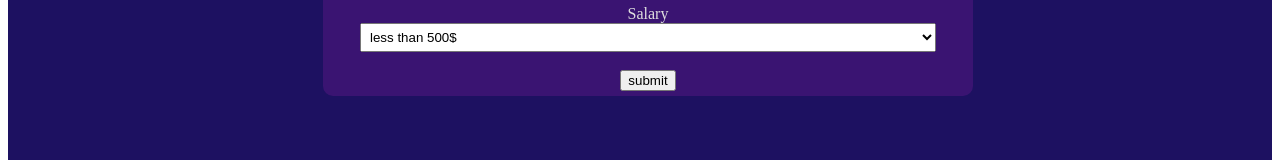
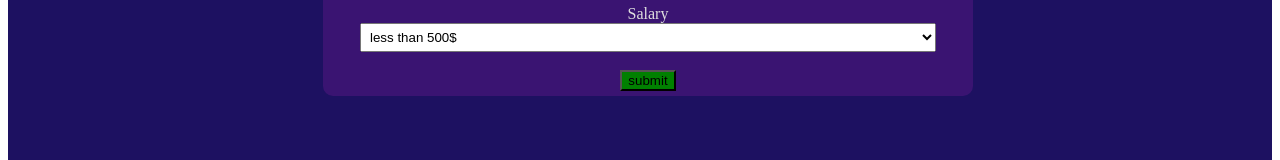
Before and after one commit to khalid192/react-app, a React (Vite) app: page / in a window 1280 px wide. Shown: the part 527-687 px from the top of the page. Built offline with nearby package versions, Linux system fonts and the light colour scheme.

Commit message:
LAST CHANGE

```diff
--- a/src/RequestBox.css
+++ b/src/RequestBox.css
@@ -57,3 +57,9 @@ hr{width: 100%;}
     padding: 15px;
     border-radius: 10px;
 }
+#btn{
+border-style: none;
+padding: 5px;
+border-radius: 5px;
+color: white;
+}
--- a/src/RequestBox.jsx
+++ b/src/RequestBox.jsx
@@ -3,6 +3,7 @@ import { useState } from "react";
 import SuccessfullyPhone from "./SuccessfullyN.JSX";
 import Successfully1 from "./Successfullt1";
 import SuccessfullyAge from "./Successfullt0";
+import SuccessfullyName from "./SuccessfullyName.jsx";
 
 
 
@@ -45,8 +46,14 @@ function Sf(info){
 
 
 
+
 function  kf(){
+
 document.querySelector(".divSu").style.display="flex";
+}
+
+function  Df(){
+document.querySelector(".divSu").style.display="none";
 }
 
 
@@ -55,8 +62,8 @@ document.querySelector(".divSu").style.display="flex";
   return (
     <>
 
-      <div className="divSu">
-        { info.Age<18 ? <SuccessfullyAge/> :info.Phone.length <10 ? <SuccessfullyPhone/> : <Successfully1/> }
+      <div onClick={Df} className="divSu">
+        { info.Age<18 ? <SuccessfullyAge/> :info.Phone.length <10 ? <SuccessfullyPhone/> :info.Name.length <3 ? <SuccessfullyName/> : <Successfully1/> }
       </div>
 
 
@@ -87,7 +94,14 @@ document.querySelector(".divSu").style.display="flex";
         </select><br />
 
 
-        <button onClick={()=>{kf()}} type="submit">submit</button>
+        <button  style={{
+    backgroundColor:
+      info.Age > 18 &&
+      info.Phone.length >= 10 &&
+      info.Name.length >= 3
+        ? "green"
+        : "red",
+  }} onClick={()=>{kf()}} type="submit">submit</button>
       </div>
     </>
   );
--- /dev/null
+++ b/src/SuccessfullyName.jsx
@@ -0,0 +1,12 @@
+import "./RequestBox.css";
+
+
+export default function SuccessfullyName() {
+  return (
+    <>
+      <div className="age-not-allowed">
+        <h1>Name is not allowed</h1>
+      </div>
+    </>
+  );
+}
```
Also changed, not shown: src/main.jsx (line endings or trailing spaces).
